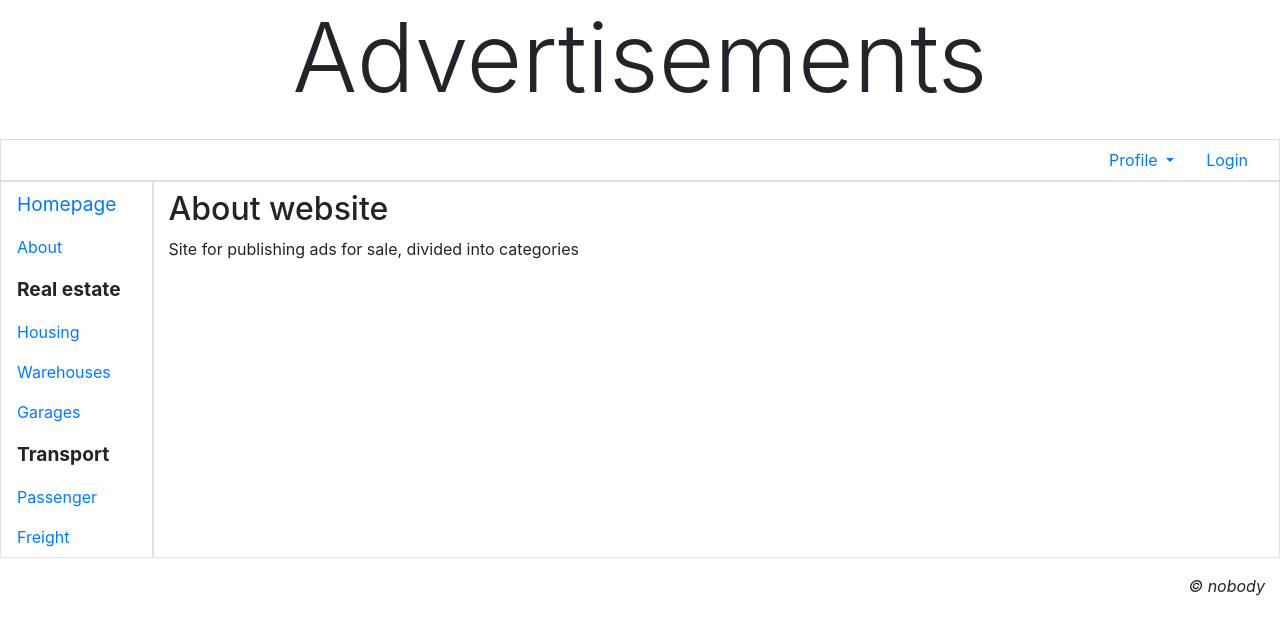
After one commit to artempenteskul/ads-board, a Django app: page /about/ in a window 1280 px wide. The commit adds this page. Shown: the top 635 px of the page. Run offline with Django 4.2, Linux system fonts and the light colour scheme; parts of the project's set-up code (start-up, migrations or seed data) failed here and were passed over; some libraries are stand-ins or nearby versions.

Commit message:
added about page

```diff
--- a/src/advert/urls.py
+++ b/src/advert/urls.py
@@ -1,9 +1,10 @@
 from django.urls import path
 
-from .views import index
+from .views import index, other_page
 
 app_name = 'advert'
 
 urlpatterns = [
     path('', index, name='index'),
+    path('<str:page>/', other_page, name='other'),
 ]
--- a/src/advert/views.py
+++ b/src/advert/views.py
@@ -1,5 +1,16 @@
 from django.shortcuts import render
+from django.http import HttpResponse, Http404
+from django.template import TemplateDoesNotExist
+from django.template.loader import get_template
 
 
 def index(request):
     return render(request, 'advert/index.html')
+
+
+def other_page(request, page):
+    try:
+        template = get_template('advert/' + page + '.html')
+    except TemplateDoesNotExist:
+        raise Http404
+    return HttpResponse(template.render(request=request))
--- /dev/null
+++ b/src/templates/advert/about.html
@@ -0,0 +1,8 @@
+{% extends 'layout/base.html' %}
+
+{% block title %}About website{% endblock %}
+
+{% block content %}
+    <h2>About website</h2>
+    <p>Site for publishing ads for sale, divided into categories</p>
+{% endblock %}
--- a/src/templates/layout/base.html
+++ b/src/templates/layout/base.html
@@ -29,19 +29,21 @@
                         <a href="#" class="dropdown-item">My ads</a>
                         <a href="#" class="dropdown-item">Change profile</a>
                         <a href="#" class="dropdown-item">Change password</a>
+                        <div class="dropdown-divider"></div>
                         <a href="#" class="dropdown-item">Logout</a>
                         <div class="dropdown-divider"></div>
                         <a href="#" class="dropdown-item">Delete</a>
                     </div>
                 </li>
                 <li class="nav-item">
-                    <a href="#" class="nav-link">Logout</a>
+                    <a href="#" class="nav-link">Login</a>
                 </li>
             </ul>
         </div>
         <div class="row">
             <nav class="col-md-auto nav flex-column border">
                 <a href="{% url 'advert:index' %}" class="nav-link root">Homepage</a>
+                <a href="{% url 'advert:other' page='about' %}" class="nav-link">About</a>
                 <span class="nav-link root font-weight-bold">Real estate</span>
                 <a href="#" class="nav-link">Housing</a>
                 <a href="#" class="nav-link">Warehouses</a>
```
